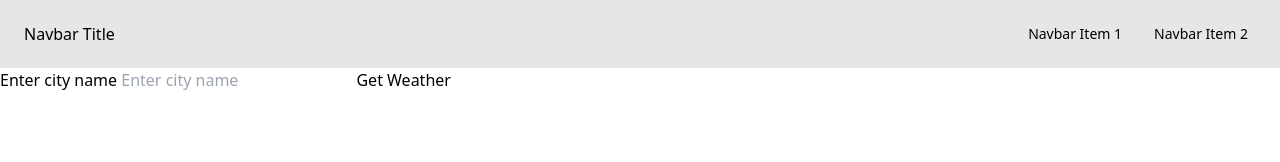
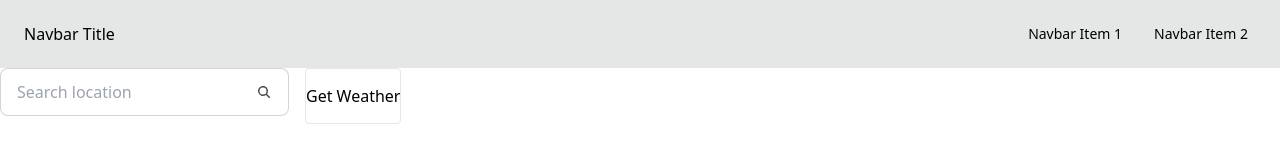
Before and after one commit to maxitech/daily-dashboard-extension, a website built with Vite: page index.html in a window 1280 px wide. Built offline with nearby package versions, Linux system fonts and the light colour scheme; no server answers.

Commit message:
added small styleing & changed the place where the forecas weather section get's displayed

```diff
--- a/index.html
+++ b/index.html
@@ -46,14 +46,32 @@
             </div>
             <!-- Page content here -->
             <section id="page-content">
-              <form id="form">
-                <label for="location-input">Enter city name</label>
-                <input
-                  id="location-input"
-                  type="text"
-                  placeholder="Enter city name"
-                />
-                <button type="submit">Get Weather</button>
+              <form id="form" class="flex gap-4">
+                <label
+                  class="input input-bordered mb-2 flex items-center py-4 gap-2"
+                >
+                  <input
+                    id="location-input"
+                    type="text"
+                    class="grow"
+                    placeholder="Search location"
+                  />
+                  <svg
+                    xmlns="http://www.w3.org/2000/svg"
+                    viewBox="0 0 16 16"
+                    fill="currentColor"
+                    class="w-4 h-4 opacity-70"
+                  >
+                    <path
+                      fill-rule="evenodd"
+                      d="M9.965 11.026a5 5 0 1 1 1.06-1.06l2.755 2.754a.75.75 0 1 1-1.06 1.06l-2.755-2.754ZM10.5 7a3.5 3.5 0 1 1-7 0 3.5 3.5 0 0 1 7 0Z"
+                      clip-rule="evenodd"
+                    />
+                  </svg>
+                </label>
+                <button type="submit" class="border rounded py-0">
+                  Get Weather
+                </button>
               </form>
             </section>
           </div>
--- a/src/helpers/weatherify/markup/generateForecastCardMarkup.ts
+++ b/src/helpers/weatherify/markup/generateForecastCardMarkup.ts
@@ -1,7 +1,9 @@
 import { ForecastData } from '../../../lib/types';
 
-const app = document.querySelector<HTMLDivElement>('#app');
+const pageContent = document.querySelector<HTMLDivElement>('#page-content');
 const forecastCard = document.createElement('section');
+forecastCard.id = 'forecast-card';
+forecastCard.classList.add('flex', 'flex-wrap', 'gap-4', 'px-8');
 
 export default function generateForecastCard(forecast: ForecastData[]) {
   forecastCard.innerHTML = '';
@@ -37,8 +39,8 @@ export default function generateForecastCard(forecast: ForecastData[]) {
     container.appendChild(temp);
     container.appendChild(description);
 
-    if (app && !app.contains(forecastCard)) {
-      app.appendChild(forecastCard);
+    if (pageContent && !pageContent.contains(forecastCard)) {
+      pageContent.appendChild(forecastCard);
     }
   });
 }
--- a/src/helpers/weatherify/markup/generateWeatherCardMarkup.ts
+++ b/src/helpers/weatherify/markup/generateWeatherCardMarkup.ts
@@ -4,6 +4,7 @@ const pageContent = document.querySelector<HTMLDivElement>('#page-content');
 
 const weatherCard = document.createElement('section');
 weatherCard.id = 'weather-card';
+weatherCard.classList.add('px-8');
 export default function generateWeatherCard(weather: CurrentWeatherData) {
   // Create an image element
   const img = document.createElement('img');
@@ -29,8 +30,8 @@ export default function generateWeatherCard(weather: CurrentWeatherData) {
 
   // Append the elements to the weather card
   weatherCard.innerHTML = '';
-  weatherCard.appendChild(img);
   weatherCard.appendChild(infoContainer);
+  infoContainer.appendChild(img);
   infoContainer.appendChild(infoDescription);
   infoContainer.appendChild(infoTemp);
   infoContainer.appendChild(infoLocationName);
```
